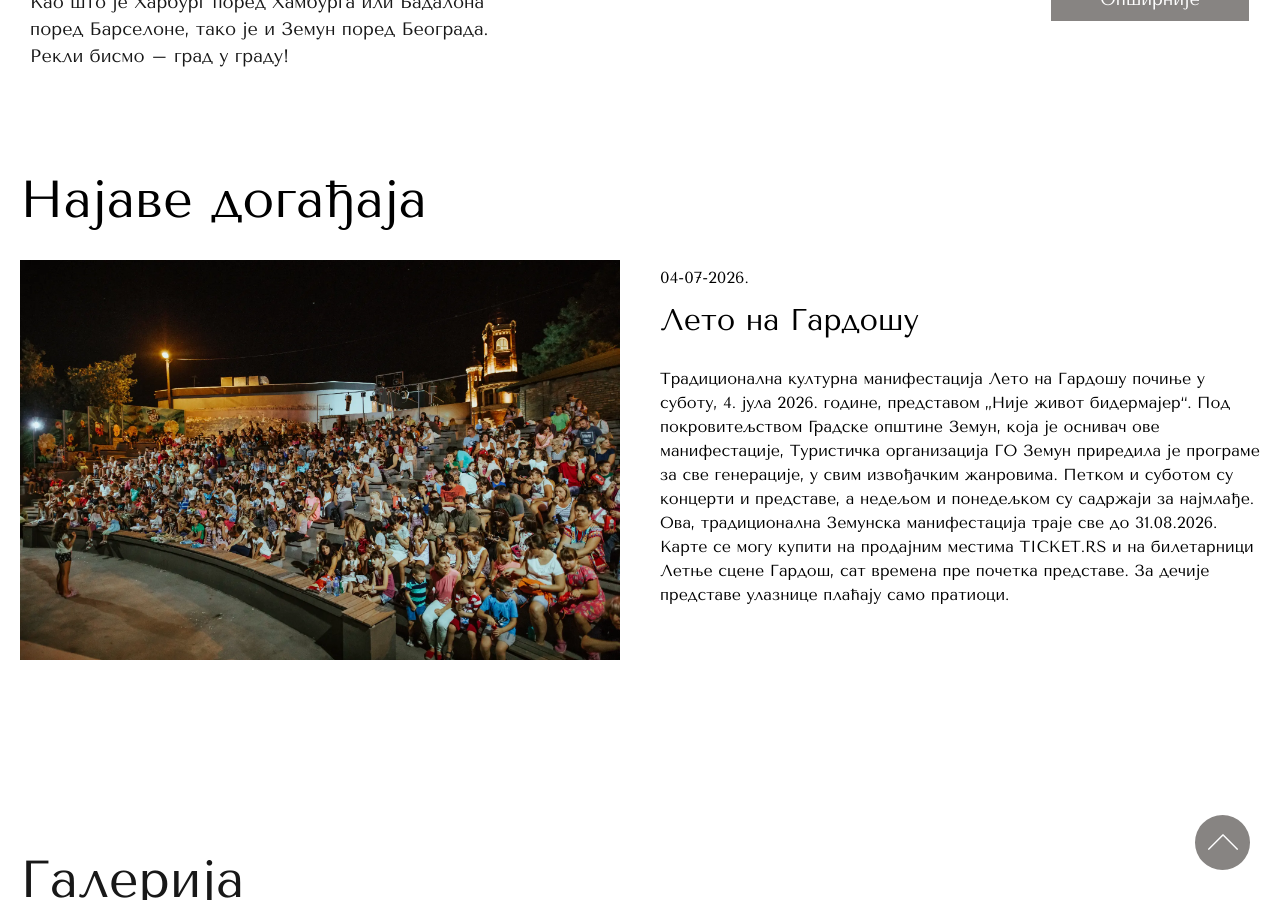
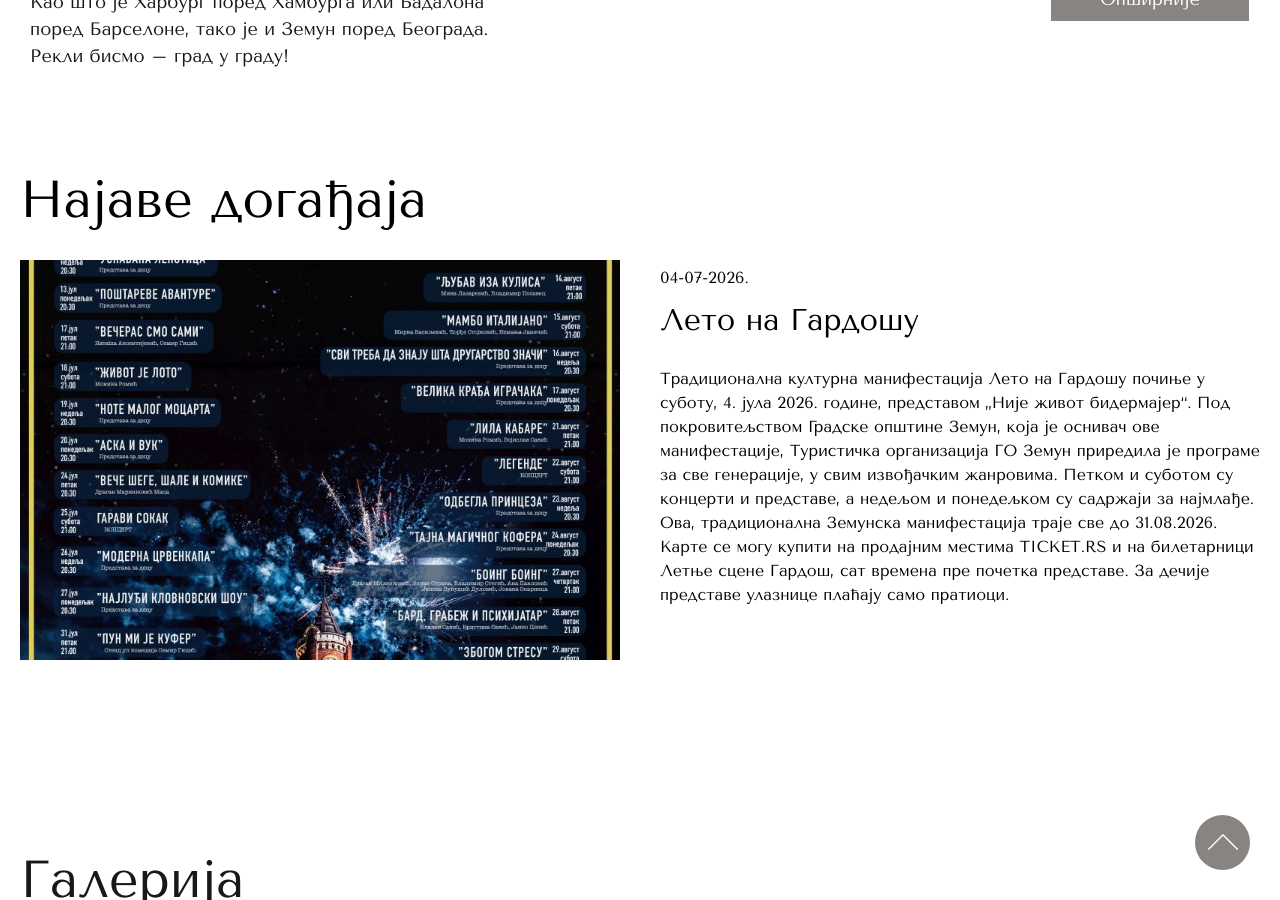
Before and after one commit to tkzzemun/zemuncenter, a Jekyll site: the page built from _pages/index.md, in a window 1280 px wide and 900 px high, scrolled down 1031 px. Built offline with Jekyll 4.4.1, drawn with Linux system fonts in a browser that asks for light colours; some web fonts are replaced.

Commit message:
TinaCMS content update

```diff
--- a/_pages/index.md
+++ b/_pages/index.md
@@ -20,8 +20,8 @@ text: |
 events:
   - date: 04-07-2026.
     title: Лето на Гардошу
-    text: |2
-        Традиционална културна манифестација Лето на Гардошу почиње у суботу, 4. јула 2026. године, представом „Није живот бидермајер“. Под покровитељством Градске општине Земун, која је оснивач ове манифестације, Туристичка организација ГО Земун приредила је програме за све генерације, у свим извођачким жанровима. Петком и суботом су концерти и представе, a недељом и понедељком су садржаји за најмлађе. Oва, традиционална Земунска манифестација траје све до 31.08.2026. Kaрте се могу купити нa продајним местима TICKET.RS и на билетарници Летње сцене Гардош, сат времена пре почетка представе. За дечије представе улазнице плаћају само пратиоци.
-    image: /img/9E1A5203.webp
+    text: |
+      Традиционална културна манифестација Лето на Гардошу почиње у суботу, 4. јула 2026. године, представом „Није живот бидермајер“. Под покровитељством Градске општине Земун, која је оснивач ове манифестације, Туристичка организација ГО Земун приредила је програме за све генерације, у свим извођачким жанровима. Петком и суботом су концерти и представе, a недељом и понедељком су садржаји за најмлађе. Oва, традиционална Земунска манифестација траје све до 31.08.2026. Kaрте се могу купити нa продајним местима TICKET.RS и на билетарници Летње сцене Гардош, сат времена пре почетка представе. За дечије представе улазнице плаћају само пратиоци.
+    image: /img/plakat 1.jpg
 _template: homepage
 ---
```
